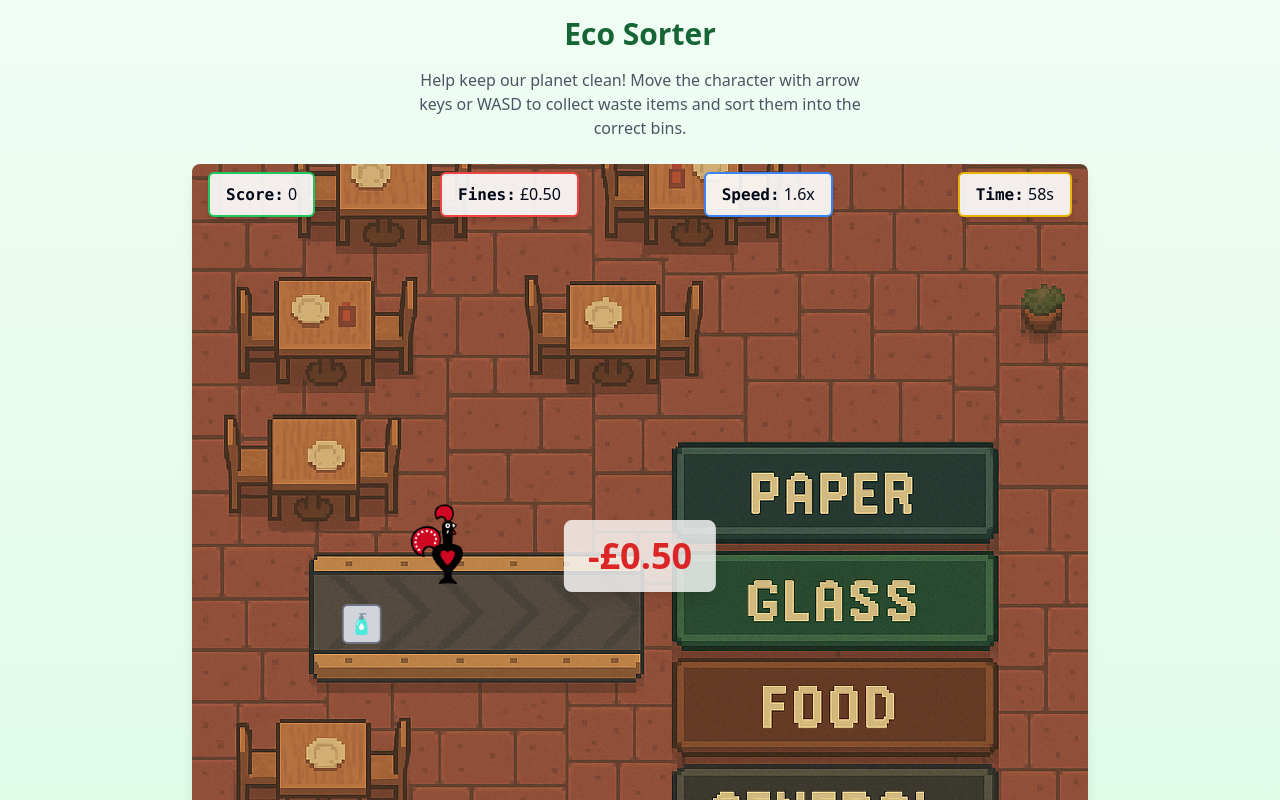
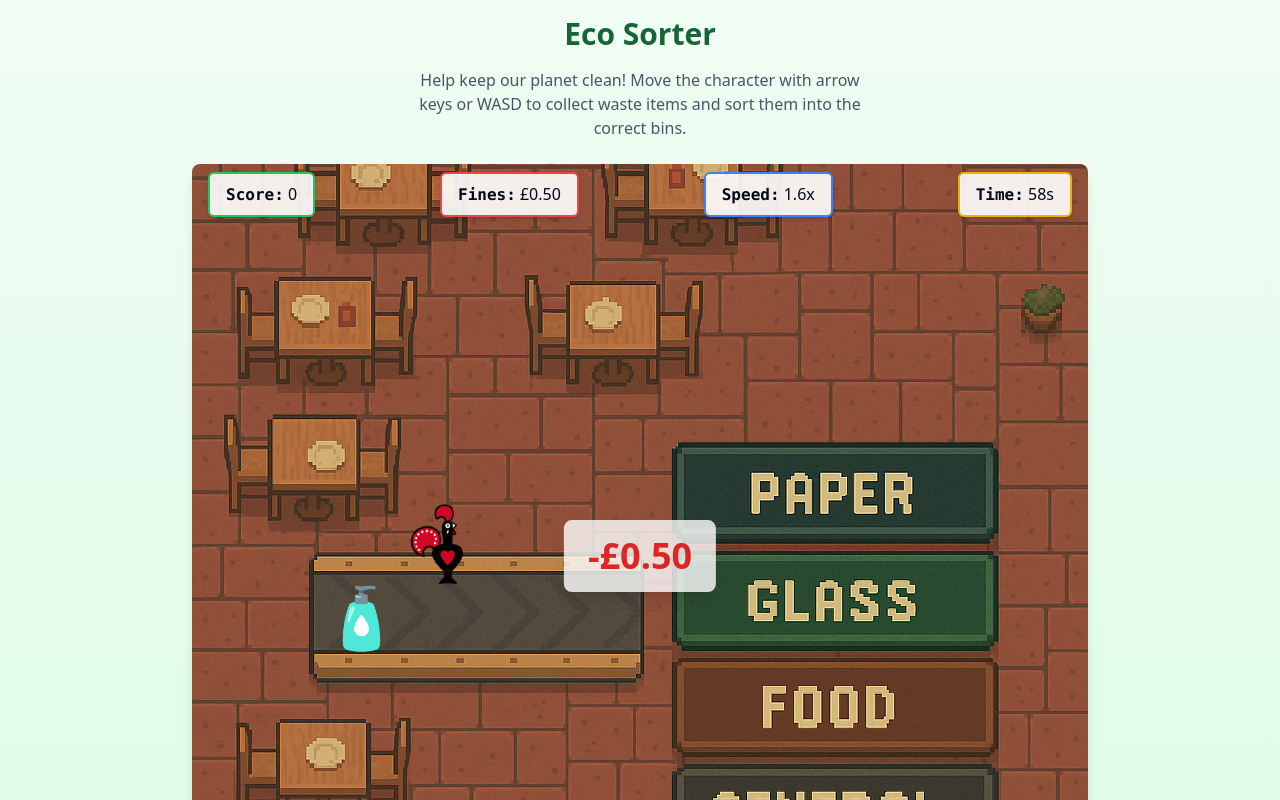
Before and after one commit to NandosUK/hackathon-team-kilo, a Next.js app: page / in a window 1280 px wide. Both pictures are taken after a click on the button "Start Game". Shown: the top 800 px of the page. Built offline with nearby package versions, Linux system fonts and the light colour scheme.

Commit message:
increase waste item size

```diff
--- a/components/waste-item.tsx
+++ b/components/waste-item.tsx
@@ -6,21 +6,6 @@ interface WasteItemProps {
 }
 
 export default function WasteItem({ item, isDropping = false }: WasteItemProps) {
-  const getItemColor = () => {
-    switch (item.type) {
-      case "paper":
-        return "bg-blue-200 border-blue-400"
-      case "glass":
-        return "bg-green-200 border-green-400"
-      case "food":
-        return "bg-yellow-200 border-yellow-400"
-      case "general":
-        return "bg-gray-300 border-gray-500"
-      default:
-        return "bg-gray-300 border-gray-500"
-    }
-  }
-
   const getItemIcon = () => {
     switch (item.type) {
       case "paper":
@@ -38,16 +23,16 @@ export default function WasteItem({ item, isDropping = false }: WasteItemProps)
 
   return (
     <div
-      className={`absolute ${item.collected ? "w-40 h-40" : "w-10 h-10"} ${getItemColor()}
-        border-2 rounded-md flex items-center justify-center
+      className={`absolute ${item.collected ? "w-40 h-40" : "w-10 h-10"}
+       rounded-md flex items-center justify-center
         transition-all duration-300 ${item.collected ? "z-30" : "z-10"}
         ${item.collected ? "shadow-lg" : ""}
         ${isDropping ? "animate-bounce opacity-70 scale-75" : ""}`}
       style={{
-        transform: `translate(${item.x - (item.collected ? 28 : 20)}px, ${item.y - (item.collected ? 28 : 20)}px)`,
+        transform: `translate(${item.x - (item.collected ? 28 : 20)}px, ${item.y - 28}px)`,
       }}
     >
-      <div className={`${item.collected ? "text-2xl" : "text-xl"}`}>{getItemIcon()}</div>
+      <div className={`${item.collected ? "text-8xl" : "text-6xl"}`}>{getItemIcon()}</div>
     </div>
   )
 }
```
Also changed, not shown: 1 other file (tests, documents, lock files or other folders).
